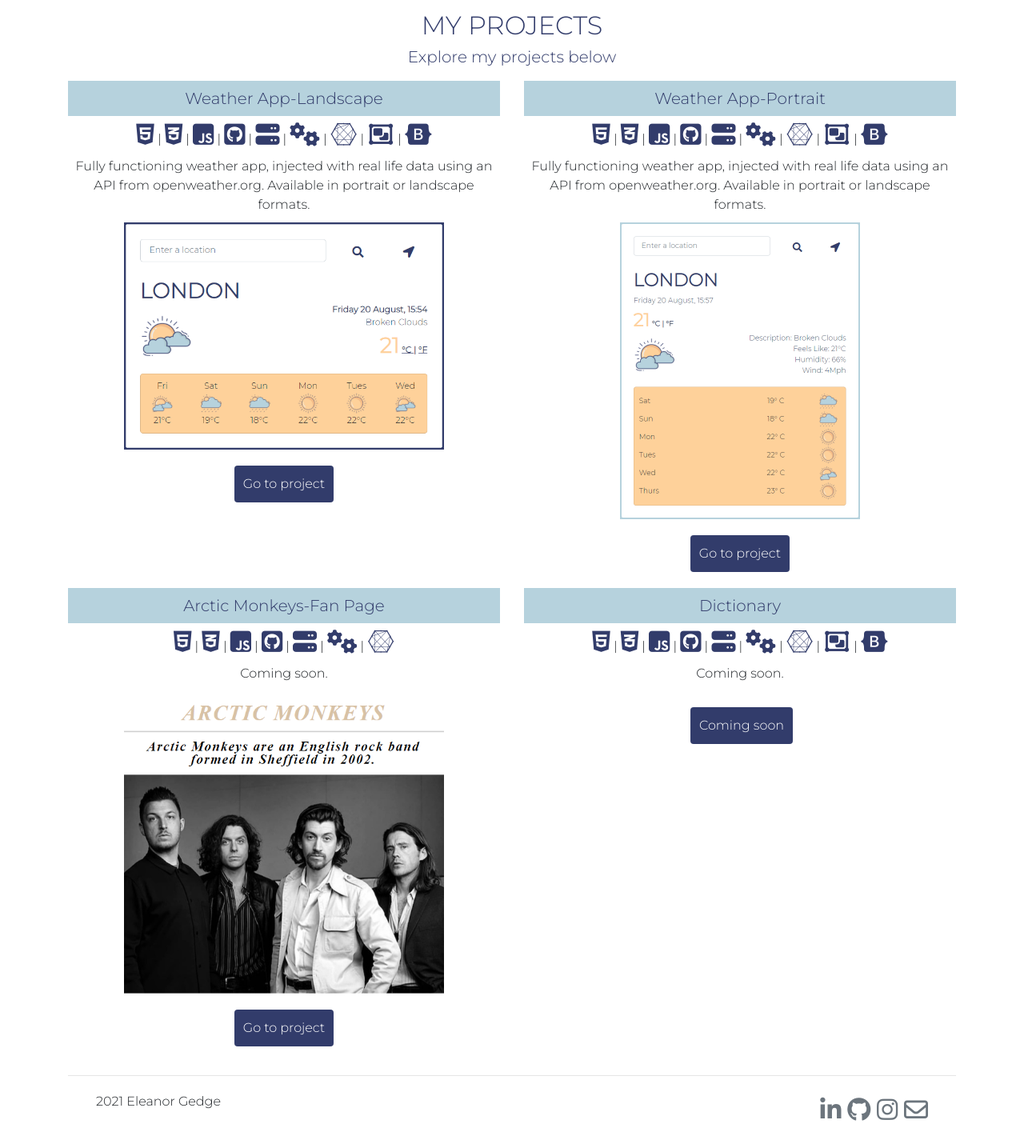
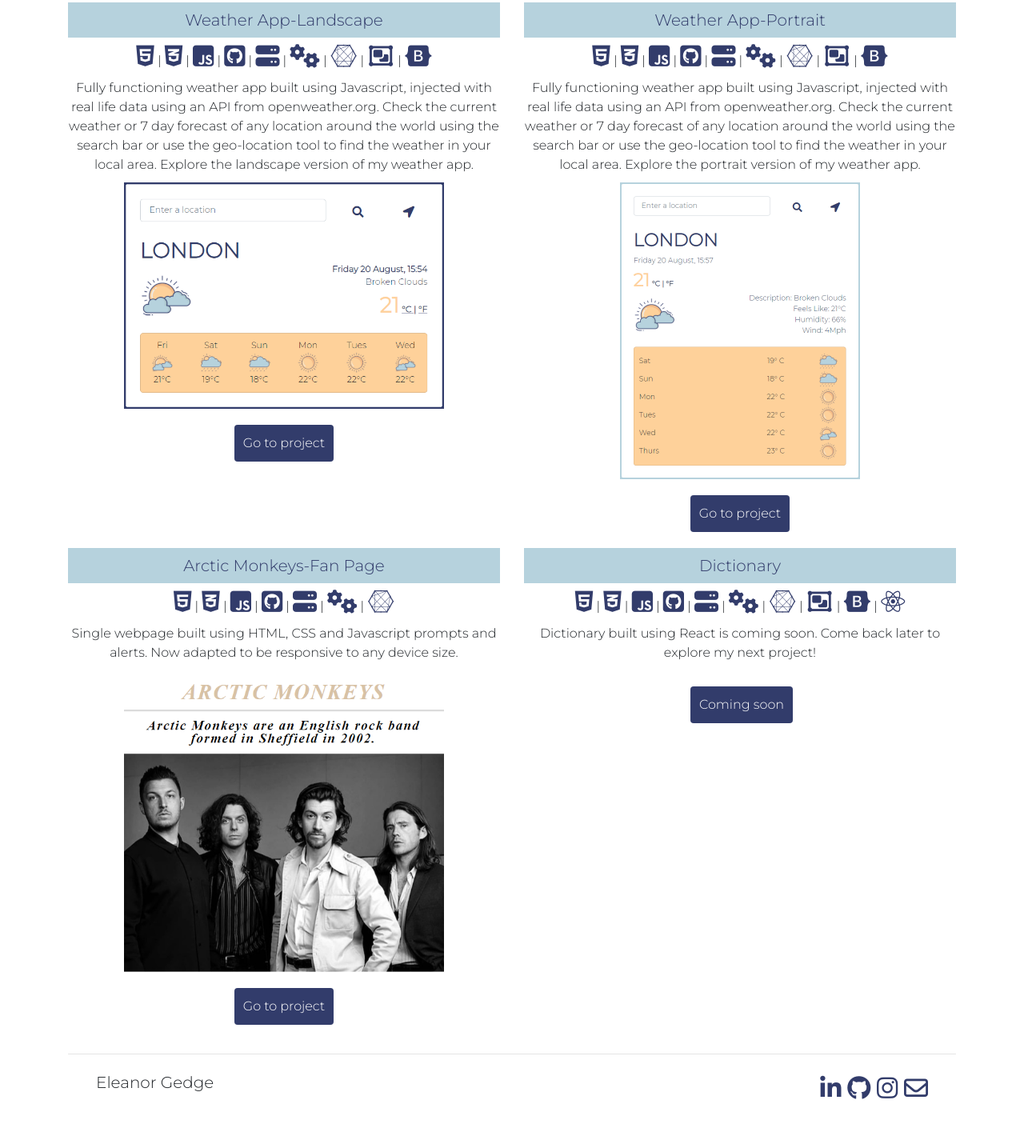
Before and after one commit to eleanorgedge/EG-Responsive-Portfolio-Project, a plain HTML site: page projects/projects.html in a window 1280 px wide. Shown: the part 226-1656 px from the top of the page at 80% size. After the commit the page ends 1629 px from the top, so only its background shows below. Drawn offline with nearby package versions, Linux system fonts and the light colour scheme.

Commit message:
multiple updates

```diff
--- a/projects/projects.html
+++ b/projects/projects.html
@@ -53,17 +53,9 @@
     <div class="introduction">
       <h1>ELEANOR GEDGE</h1>
     </div>
-
     <hr />
 
-    <!--MY PROJECTS SECTION-->
-    <div class="projects">
-      <h2>MY PROJECTS</h2>
-      <h5>Explore my projects below</h5>
-    </div>
-
     <div class="row">
-
       <!--WEATHER APP LANDSCAPE SECTION-->
       <div class="col-md-6 text-center">
         <h5 class="weather-app">Weather App-Landscape</h5>
@@ -77,8 +69,10 @@
         <i class="far fa-object-group skill-icon"></i> |
         <i class="fab fa-bootstrap skill-icon"></i>
         </br>
-        <p>Fully functioning weather app, injected with real life data using an API from openweather.org. Available in
-          portrait or landscape formats.</p>
+        <p>Fully functioning weather app built using Javascript, injected with real life data using an API from
+          openweather.org.
+          Check the current weather or 7 day forecast of any location around the world using the search bar or use the
+          geo-location tool to find the weather in your local area. Explore the landscape version of my weather app.</p>
         <img src="/images/weather-app-landscape.png" class="img-fluid weather-app-landscape" />
         <br />
         <a class="btn project-link" href="/projects/weather-app-landscape/index.html" target="_blank">Go to project</a>
@@ -97,8 +91,10 @@
         <i class="far fa-object-group skill-icon"></i> |
         <i class="fab fa-bootstrap skill-icon"></i>
         </br>
-        <p>Fully functioning weather app, injected with real life data using an API from openweather.org. Available in
-          portrait or landscape formats.</p>
+        <p>Fully functioning weather app built using Javascript, injected with real life data using an API from
+          openweather.org.
+          Check the current weather or 7 day forecast of any location around the world using the search bar or use the
+          geo-location tool to find the weather in your local area. Explore the portrait version of my weather app.</p>
         <img src="/images/weather-app-portrait.PNG" class="img-fluid weather-app-portrait" />
         <br />
         <a class="btn project-link" href="/projects/weather-app-portrait/index.html" target="_blank">Go to project</a>
@@ -114,8 +110,9 @@
         <i class="fas fa-server skill-icon"></i> |
         <i class="fas fa-cogs skill-icon"></i> |
         <i class="fab fa-connectdevelop skill-icon"></i>
-        <br/>
-        <p>Coming soon.</p>
+        <br />
+        <p>Single webpage built using HTML, CSS and Javascript prompts and alerts. Now adapted to be responsive to any
+          device size.</p>
         <img src="/images/arctic-monkeys-page.png" class="img-fluid arctic-monkeys-page" />
         <br />
         <a class="btn project-link" href="/projects/arctic-monkeys/index.html" target="_blank">Go to project</a>
@@ -132,9 +129,10 @@
         <i class="fas fa-cogs skill-icon"></i> |
         <i class="fab fa-connectdevelop skill-icon"></i> |
         <i class="far fa-object-group skill-icon"></i> |
-        <i class="fab fa-bootstrap skill-icon"></i>
+        <i class="fab fa-bootstrap skill-icon"></i> |
+        <i class="fab fa-react skill-icon"></i>
         </br>
-        <p>Coming soon.</p>
+        <p>Dictionary built using React is coming soon. Come back later to explore my next project!</p>
         <img src="" class="" />
         <a class="btn project-link" href="" target="_blank">Coming soon</a>
       </div>
@@ -146,16 +144,16 @@
       <div class="container-fluid">
         <div class="row">
           <div class="col-sm-6 copyright">
-            2021 Eleanor Gedge
+            Eleanor Gedge
           </div>
           <div class="col-sm-6 social-icons">
-            <a class="text-muted" href="https://www.linkedin.com/in/eleanor-gedge-433b054b" target="_blank"
+            <a class="social-icons" href="https://www.linkedin.com/in/eleanor-gedge-433b054b" target="_blank"
               title="Linkedin Profile"><i class="fab fa-linkedin-in"></i></a>
-            <a class="text-muted" href="https://github.com/eleanorgedge" target="_blank" title="GitHub Profile"><i
+            <a class="social-icons" href="https://github.com/eleanorgedge" target="_blank" title="GitHub Profile"><i
                 class="fab fa-github"></i></a>
-            <a class="text-muted" href="https://www.instagram.com/elliegedgex/" target="_blank"
+            <a class="social-icons" href="https://www.instagram.com/elliegedgex/" target="_blank"
               title="Instagram Profile"><i class="fab fa-instagram"></i></a>
-            <a class="text-muted" href="mailto:gedgeeleanor@gmail.com" title="Email Ellie Gedge"><i
+            <a class="social-icons" href="mailto:gedgeeleanor@gmail.com" title="Email Ellie Gedge"><i
                 class="far fa-envelope"></i></a>
           </div>
         </div>
--- a/styles/styles.css
+++ b/styles/styles.css
@@ -86,11 +86,18 @@
 
 .copyright {
   text-align: left;
+  font-size: 20px;
 }
 
 .social-icons {
   text-align: right;
   font-size: 30px;
+  color: var(--secondary-color);
+}
+
+.social-icons:hover {
+  color: var(--third-color);
+  cursor: pointer;
 }
 
 @media (max-width: 768px) {
@@ -134,7 +141,6 @@
 .skill-icon:hover {
   color: var(--third-color);
   cursor: pointer;
-  font-size: 40px;
 }
 
 /*PROJECTS PAGE*/ ;
```
Also changed, not shown: about/about.html (+20 -16 lines), contact/contact.html (+6 -7 lines), home.html (+16 -13 lines).
